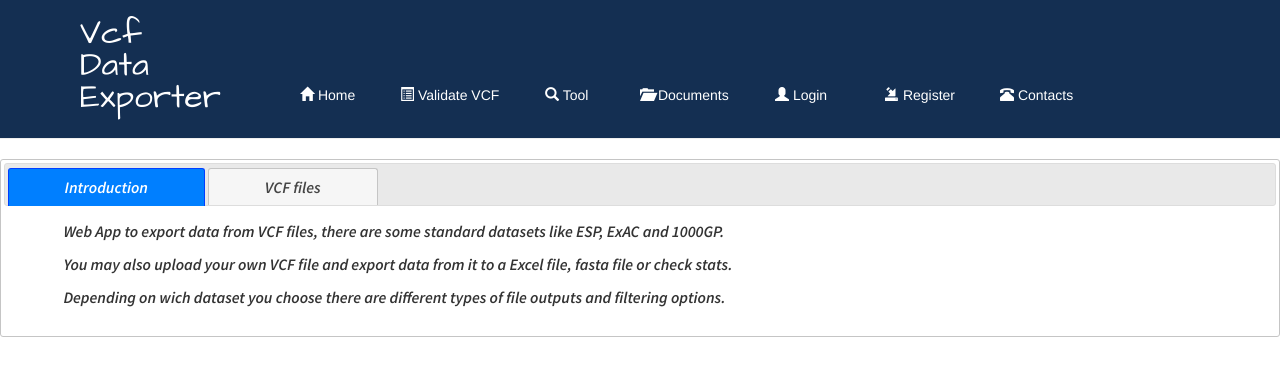
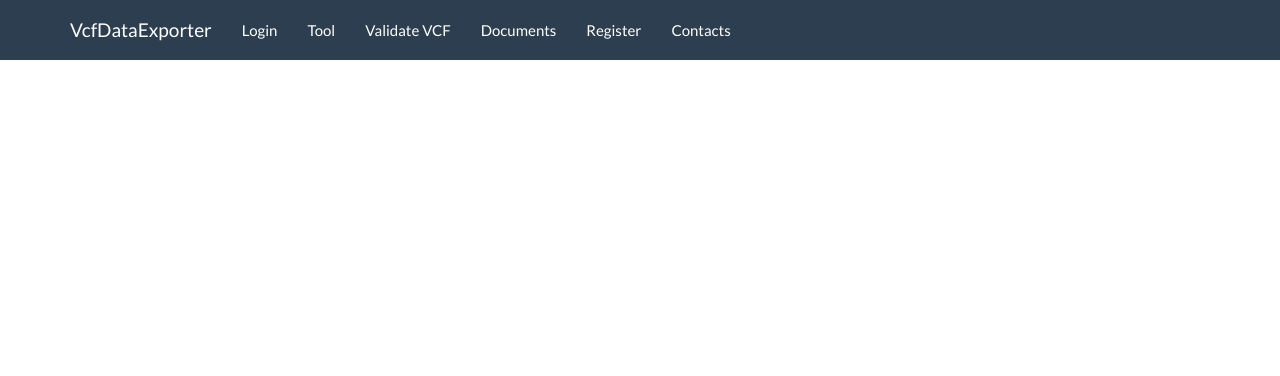
Before and after one commit to raqsilva/VCFDataExporter, a Django app: template polls/template/polls/index.html in a window 1280 px wide. Shown: the top 376 px of the page. Run offline with Django 3.2, Linux system fonts and the light colour scheme; the template is opened without the code that fills it, so the values that code supplies are empty; some libraries are stand-ins or nearby versions.

Commit message:
new bootstrap template

```diff
--- a/polls/template/polls/base.html
+++ b/polls/template/polls/base.html
@@ -7,74 +7,57 @@
         <meta charset="utf-8">
         <link rel="icon" href="{% static 'images/favicon.ico' %}">
         <link rel="stylesheet" href="//maxcdn.bootstrapcdn.com/bootstrap/3.2.0/css/bootstrap.min.css">
+        <!--
         <link rel="stylesheet" href="//maxcdn.bootstrapcdn.com/bootstrap/3.2.0/css/bootstrap-theme.min.css">
+        -->
         <link rel="stylesheet" href="{% static 'css/poll.css' %}">
         <link rel="stylesheet" href="//code.jquery.com/ui/1.11.4/themes/smoothness/jquery-ui.css">
         <script src="//code.jquery.com/jquery-1.10.2.js"></script>
         <script src="//code.jquery.com/ui/1.11.4/jquery-ui.js"></script>
         <script src="http://maxcdn.bootstrapcdn.com/bootstrap/3.3.5/js/bootstrap.min.js"></script> <!-- message alert -->
         <script type="text/javascript" src="{% static 'css/tool_js.js' %}"></script>
+        <link rel="stylesheet" href="{% static 'css/bootstrap.css' %}">
 
        <!-- <script type="text/javascript" src="http://ajax.googleapis.com/ajax/libs/jquery/1.5.1/jquery.min.js"></script>-->
 
 
     </head>
     <body >
-        <div class="page-header">
+        <div class="navbar navbar-default navbar-fixed-top">
+        <div class="container">
+            <div class="navbar-header">
+          <a href="{% url 'polls.views.index' %}" class="navbar-brand">VcfDataExporter</a>
 
-            <h1><p>Vcf</p><p>Data</p><p>Exporter</p></h1>
-
-            <a href="{% url 'polls.views.index' %}">
-            <p class='button_header'>
-                <span class="glyphicon glyphicon-home" aria-hidden="true"></span>
-                Home
-            </p>
-            </a>
-            <a href="{% url 'polls.views.validate_view' %}">
-            <p class='button_validate'>
-                <span class="glyphicon glyphicon-list-alt" aria-hidden="true"></span>
-                Validate VCF
-            </p>
-            </a>
-            <a href="{% url 'polls.views.GP_view' %}">
-            <p class='button_tool'>
-                <span class="glyphicon glyphicon-search" aria-hidden="true"></span>
-                Tool
-            </p>
-            </a>
-            <a href="{% url 'polls.views.result' %}">
-            <p class='button_docs'>
-                <span class="glyphicon glyphicon-folder-open" aria-hidden="true"></span>
-                Documents
-            </p>
-            </a>
+        </div>
+        <div class="navbar-collapse collapse" id="navbar-main">
+          <ul class="nav navbar-nav">
             {% if user.is_authenticated %}
-            <a href="{% url 'pytera.views.logout' %}">
-            <p class='button_login'>
-                <span class="glyphicon glyphicon-off" aria-hidden="true"></span>
-                Logout
-            </p>
+            <li>
+              <a href="{% url 'pytera.views.logout' %}">Logout</a>
+            </li>
             {% else %}
-            <a href="{% url 'pytera.views.login' %}">
-            <p class='button_login'>
-                <span class="glyphicon glyphicon-user" aria-hidden="true"></span>
-                Login
-            </p>
+            <li>
+              <a href="{% url 'pytera.views.login' %}">Login</a>
+            </li>
             {% endif %}
-            </a>
-            <a href="{% url 'pytera.views.register_user' %}">
-            <p class='button_register'>
-                <span class="glyphicon glyphicon-import" aria-hidden="true"></span>
-                Register
-            </p>
-            </a>
-            <a href="#">
-            <p class='button_contact'>
-                <span class="glyphicon glyphicon-phone-alt" aria-hidden="true"></span>
-                Contacts
-            </p>
-            </a>
-
+            <li>
+              <a href="{% url 'polls.views.GP_view' %}">Tool</a>
+            </li>
+            <li>
+              <a href="{% url 'polls.views.validate_view' %}">Validate VCF</a>
+            </li>
+            <li>
+              <a href="{% url 'polls.views.result' %}">Documents</a>
+            </li>
+            <li>
+              <a href="{% url 'pytera.views.register_user' %}">Register</a>
+            </li>
+            <li>
+              <a href="#">Contacts</a>
+            </li>
+            </ul>
+        </div>
+        </div>
         </div>
             {% block content %}
             {% endblock %}
--- a/polls/template/polls/index.html
+++ b/polls/template/polls/index.html
@@ -1,7 +1,7 @@
 {% extends 'polls/base.html' %}
 
 {% block content %}
-
+<!--
 <div id="tabs">
   <ul>
     <li><a href="#frag1" class="prg-menu"><span>Introduction</span></a></li>
@@ -26,6 +26,6 @@
 </div>
 <script>$( "#tabs" ).tabs();</script>
 
-
+-->
 
 {% endblock %}
--- a/pytera/local_settings.py
+++ b/pytera/local_settings.py
@@ -8,11 +8,11 @@ DATABASES = {
     }
 }
 
-DEBUG = True
+DEBUG = TEMPLATE_DEBUG = True
 
 #template location
 TEMPLATE_DIRS = (
-'/usr/local/share/applications/pytera/polls/template/',
+    os.path.join(BASE_DIR, "polls/template/"),
 )
 
 
--- a/static/css/poll.css
+++ b/static/css/poll.css
@@ -15,7 +15,7 @@
 
 
 h1 {
-    font-family: 'Architects Daughter', cursive;
+    font-family: 'Source Sans Pro', sans-serif;
 }
 
 
```
Also changed, not shown: pytera/settings.py (+4 -4 lines), 1 other file.
